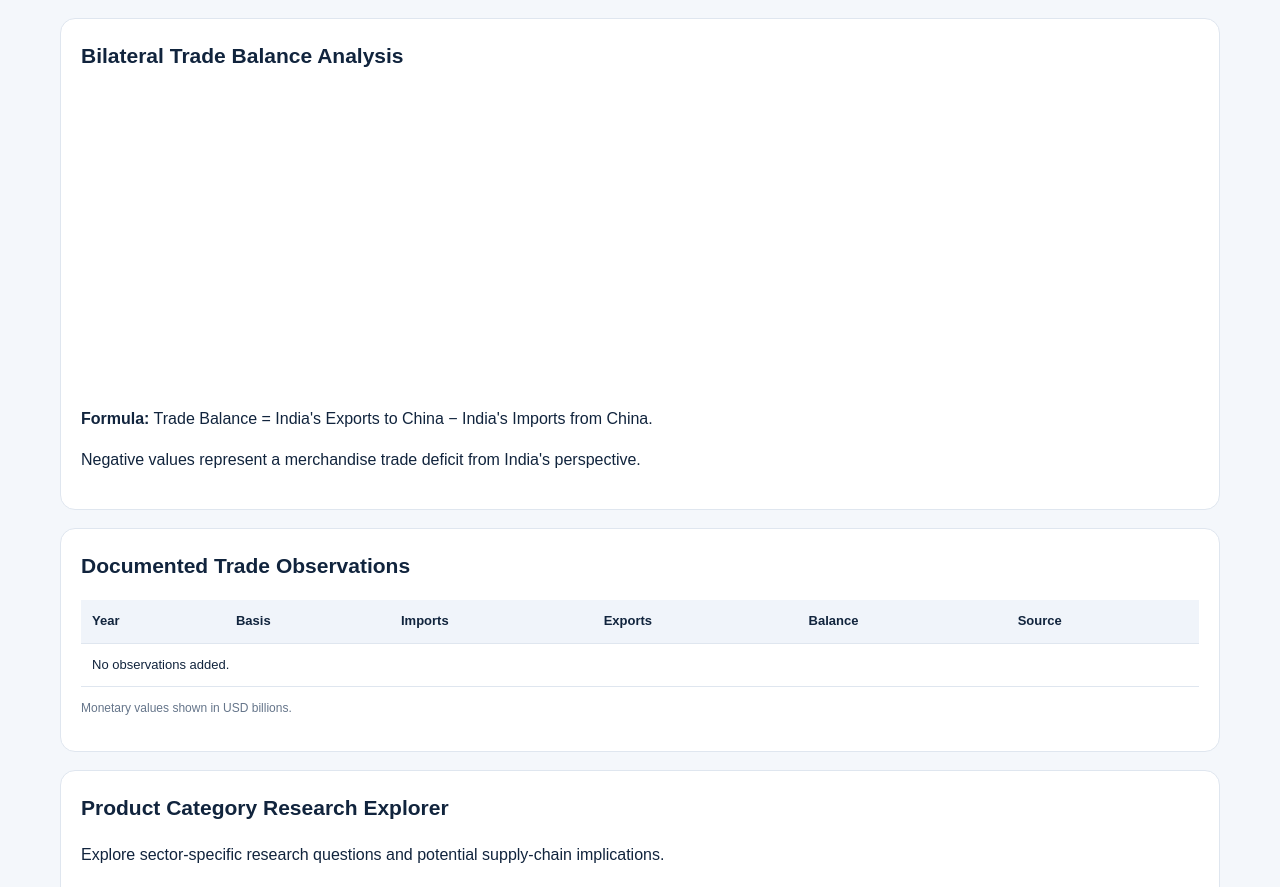
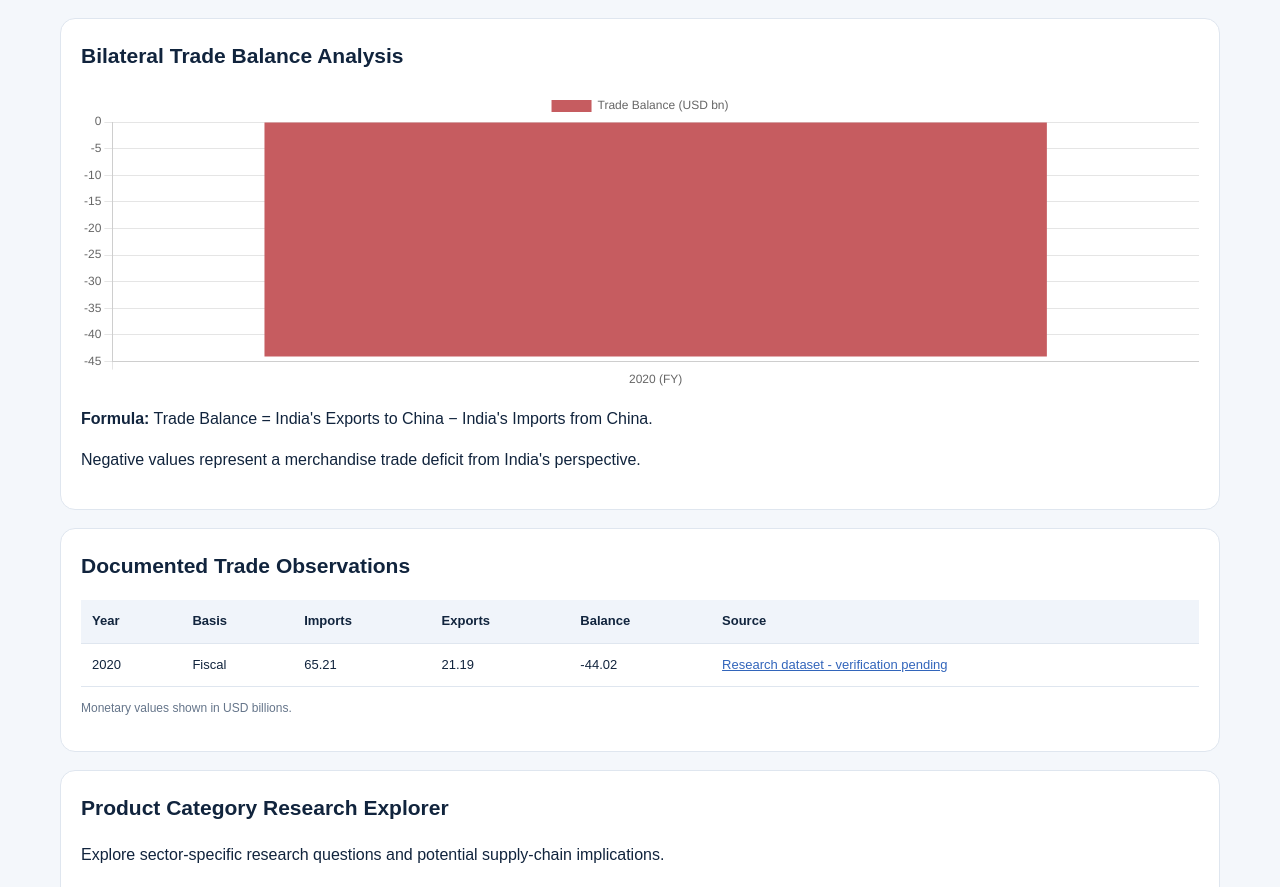
Before and after one commit to Sneh166430/india-china-trade-observatory, a plain HTML site: page index.html in a window 1280 px wide. Shown: the part 1679-2566 px from the top of the page. Drawn offline with nearby package versions, Linux system fonts and the light colour scheme.

Commit message:
Update index.html

```diff
--- a/index.html
+++ b/index.html
@@ -411,6 +411,7 @@ a{color:#3265bb}
 "use strict";
 
 
+
 const storageKey="indiaChinaTradeObservatoryV3";
 
 const defaultRecords=[
@@ -419,7 +420,7 @@ const defaultRecords=[
     imports:65.21,
     exports:21.19,
     basis:"fiscal",
-    source:"Initial research dataset - verification pending",
+    source:"Research dataset - verification pending",
     url:"https://www.commerce.gov.in/"
   }
 ];
@@ -428,10 +429,10 @@ let records=[...defaultRecords];
 let tradeChart=null;
 let balanceChart=null;
 
+try{
+  const saved=JSON.parse(localStorage.getItem(storageKey)||"null");
 
-try{
-  const saved=JSON.parse(localStorage.getItem(storageKey)||"[]");
-  if(Array.isArray(saved)){
+  if(Array.isArray(saved)&&saved.length>0){
     records=saved.filter(r=>
       Number.isInteger(r.year)&&
       r.year>=1990&&r.year<=2100&&
@@ -442,10 +443,15 @@ try{
       typeof r.url==="string"&&
       /^https?:\/\//i.test(r.url)
     );
+
+    if(records.length===0){
+      records=[...defaultRecords];
+    }
   }
 }catch(error){
-  records=[];
+  records=[...defaultRecords];
 }
+
 
 function escapeHTML(value){
   return String(value).replace(/[&<>"']/g,char=>({
```
